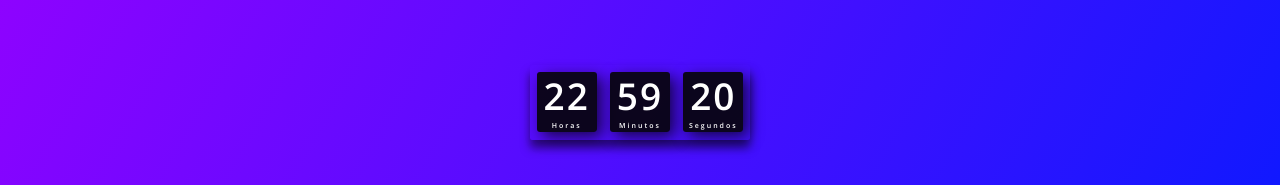
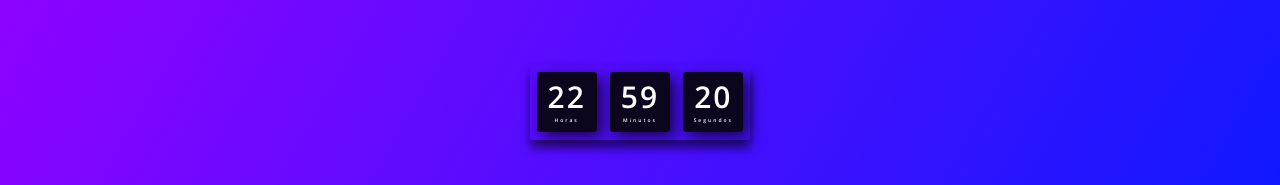
Before and after one commit to Xhriszx7/relogio-digital, a plain HTML site: page index.html in a window 1280 px wide. Shown: the part 298-483 px from the top of the page. Drawn offline with nearby package versions, Linux system fonts and the light colour scheme.

Commit message:
Ajustando...

```diff
--- a/style.css
+++ b/style.css
@@ -50,9 +50,9 @@ body {
 /* Configurandi os span das divisões */
 .relogio span {
     font-weight: 600;
-    font-size: 37px;
+    font-size: 30px;
 }
 .relogio span.tempo {
-    font-size: 7px;
+    font-size: 5px;
     padding-bottom: 5px;
 }
```
